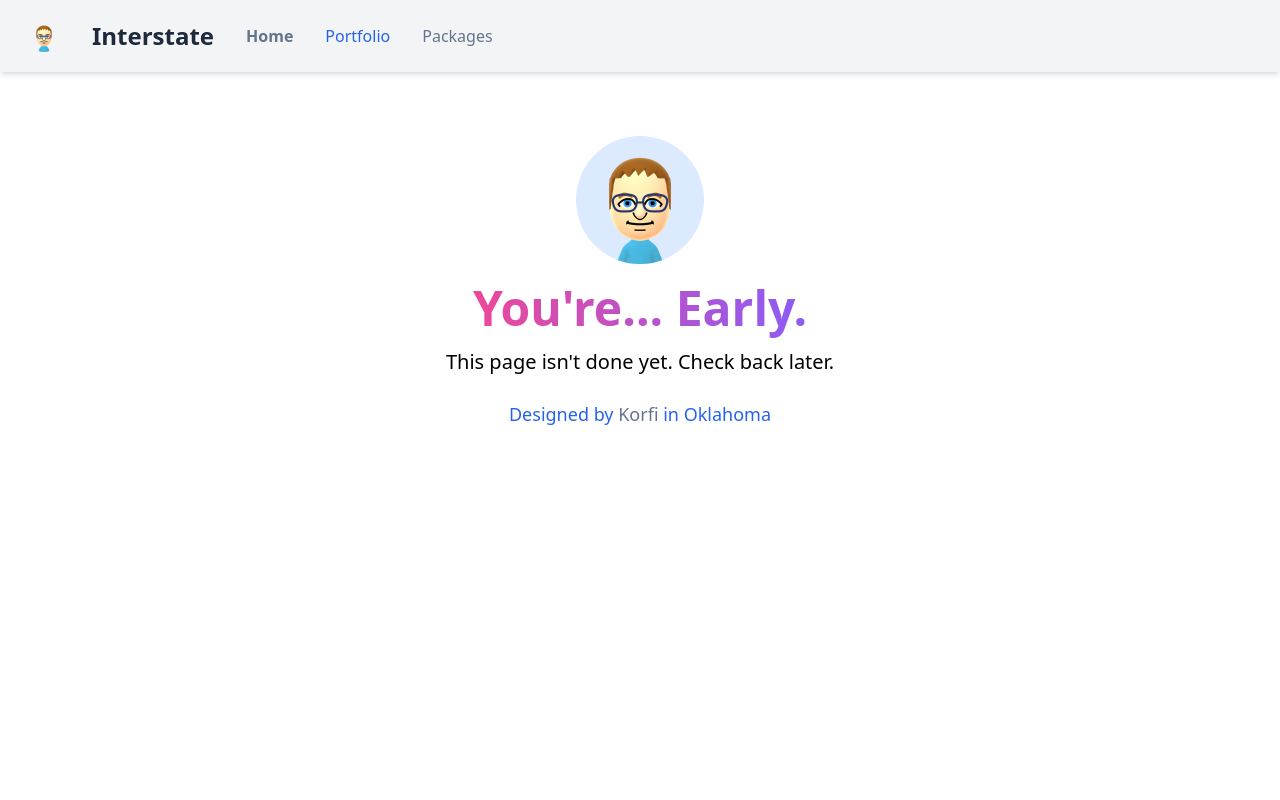
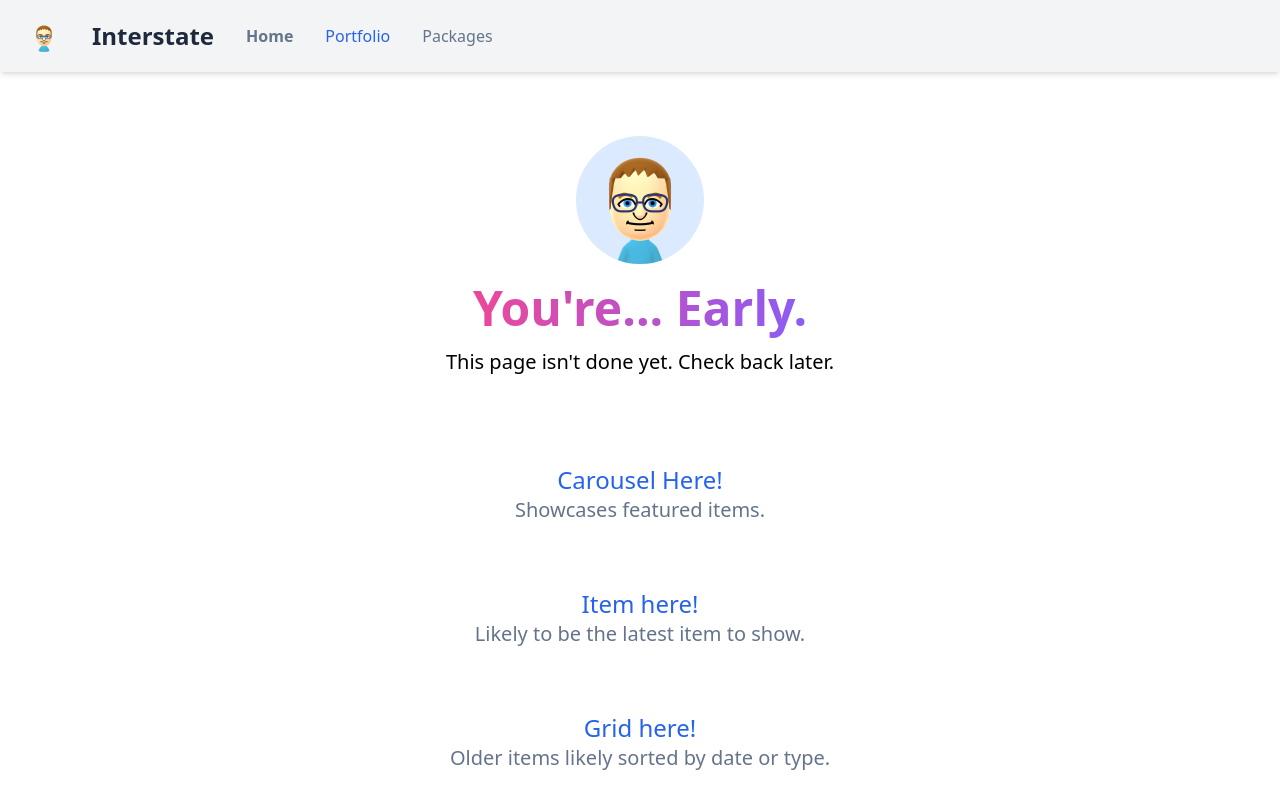
Before and after one commit to Korfi8267/Interstate, a Vue app: page /portfolio in a window 1280 px wide. Built offline with nearby package versions, Linux system fonts and the light colour scheme.

Commit message:
Layout ideas for Portfolio Page

```diff
--- a/src/views/Portfolio.vue
+++ b/src/views/Portfolio.vue
@@ -11,6 +11,26 @@
   <div class="my-4"></div>
   <span class="text-xl font-medium text-black dark:text-white">This page isn't done yet. Check back later.</span>
 </div><br/>
+
+<div class="my-16"></div>
+
+<div class="text-center font-regular text-blue-600 dark:text-blue-300">
+  <span class="text-2xl">Carousel Here!</span><br/><span class="text-xl text-slate-500 dark:text-white">Showcases featured items.</span>
+</div>
+
+<div class="my-16"></div>
+
+<div class="text-center font-regular text-blue-600 dark:text-blue-300">
+  <span class="text-2xl">Item here!</span><br/><span class="text-xl text-slate-500 dark:text-white">Likely to be the latest item to show.</span>
+</div>
+
+<div class="my-16"></div>
+
+<div class="text-center font-regular text-blue-600 dark:text-blue-300">
+  <span class="text-2xl">Grid here!</span><br/><span class="text-xl text-slate-500 dark:text-white">Older items likely sorted by date or type.</span>
+</div>
+
+<div class="my-16"></div>
 
 <div class="text-center font-regular text-blue-600 dark:text-blue-300">
   <span class="text-lg">Designed by <a class="font-medium text-slate-500 dark:text-white">Korfi</a> in Oklahoma</span>
```
